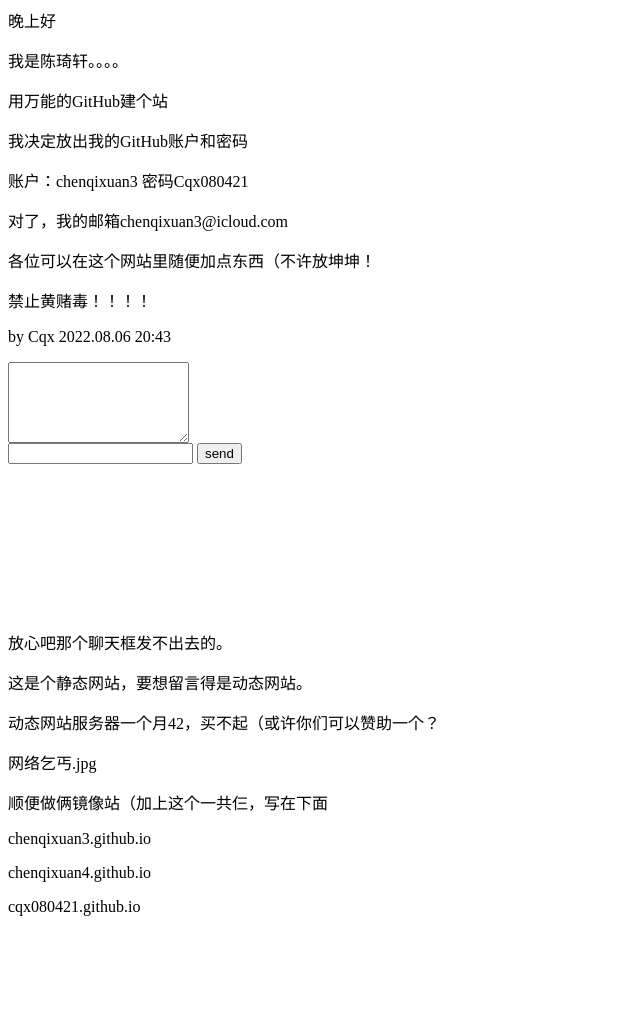
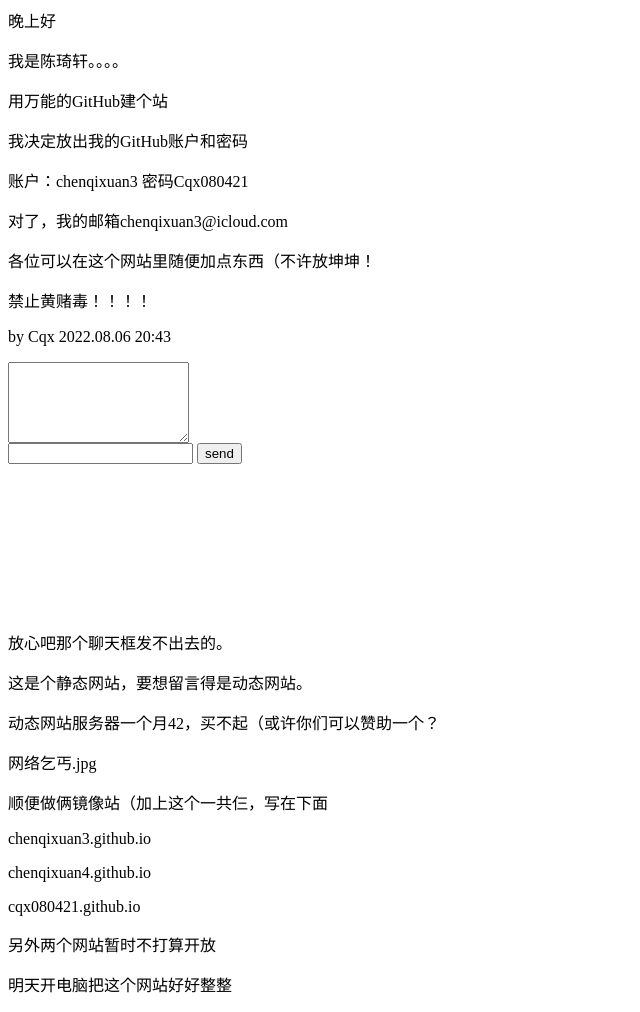
Before and after one commit to chenqixuan3/chenqixuan3.github.io, a plain HTML site: page index.html in a window 1280 px wide. Shown: the whole page, without its empty margins (0-640 px from the left). Before the commit the page ends 932 px from the top, so only its background shows below. Drawn offline with nearby package versions, Linux system fonts and the light colour scheme; a script that the page names is missing.

Commit message:
Update index.html

```diff
--- a/index.html
+++ b/index.html
@@ -77,3 +77,5 @@
 <p>chenqixuan3.github.io</p>
 <p>chenqixuan4.github.io</p>
 <p>cqx080421.github.io</p>
+<p>另外两个网站暂时不打算开放</p>
+<p>明天开电脑把这个网站好好整整</p>
```
